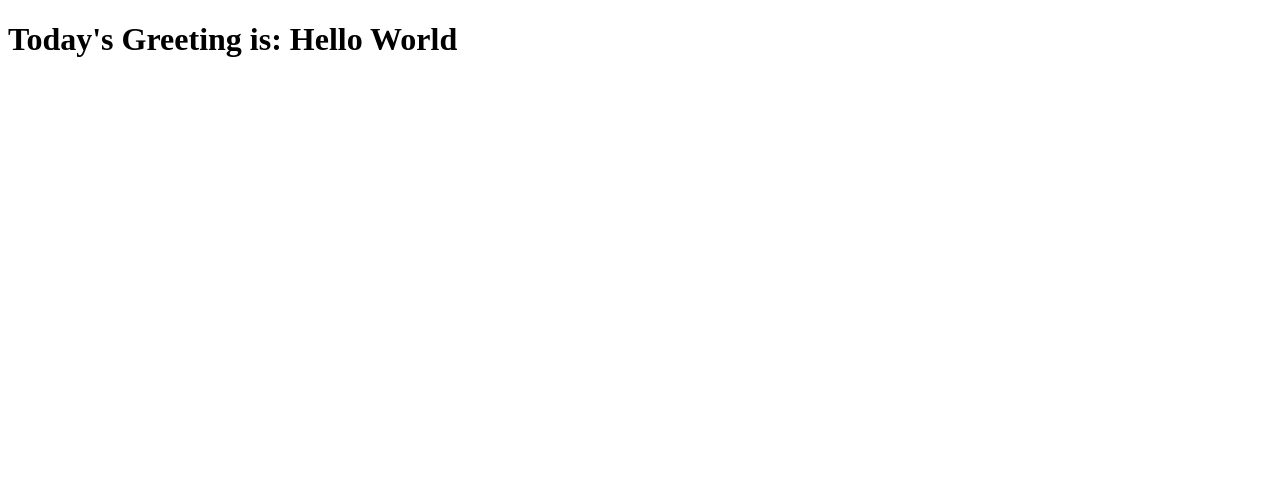
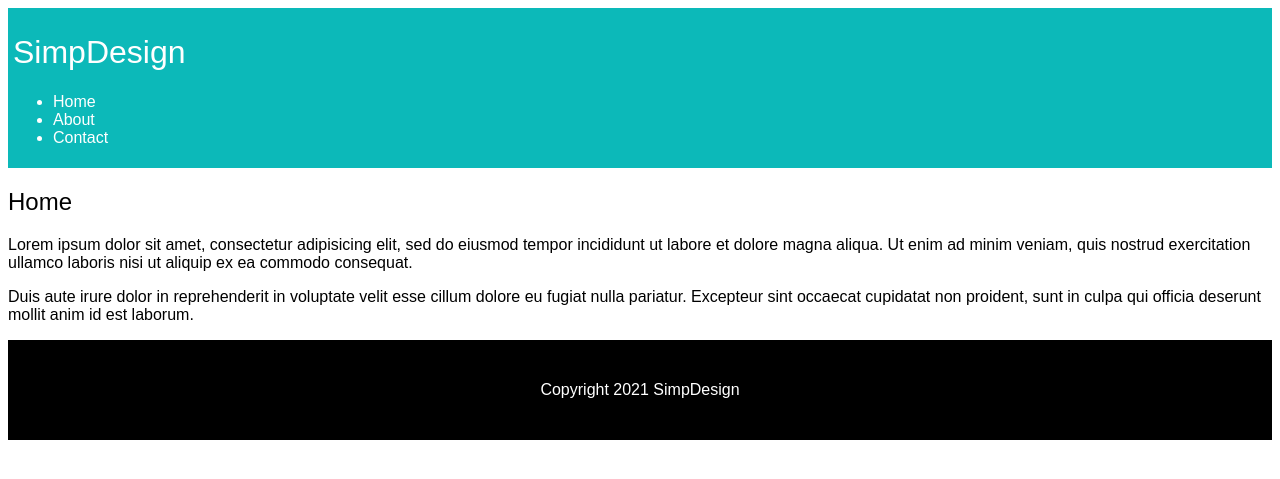
Before and after one commit to spenxeram/2021CSWeek1, a PHP site: page / in a window 1280 px wide. Shown: the top 479 px of the page. Run offline with PHP 8.4, Linux system fonts and the light colour scheme.

Commit message:
SimpDesign

```diff
--- /dev/null
+++ b/Week2/Lecture2/includes/footer.php
@@ -0,0 +1,5 @@
+<footer>
+<h4>Copyright <?php echo date("Y"); ?> SimpDesign<h4>
+</footer>
+</body>
+</html>
--- /dev/null
+++ b/Week2/Lecture2/includes/header.php
@@ -0,0 +1,38 @@
+<?php
+
+ ?>
+
+<!DOCTYPE html>
+<html lang="en" dir="ltr">
+  <head>
+    <meta charset="utf-8">
+    <title>SimpDesign | Home</title>
+    <style media="screen">
+    *{
+      font-family: sans-serif;
+      font-weight: lighter;
+    }
+    footer {
+      background: black;
+      color: white;
+      text-align: center;
+      padding: 20px;
+    }
+    header {
+    background: #0cb9b9;
+    padding: 5px;
+    color: white;
+    }
+    </style>
+  </head>
+  <body>
+    <header>
+      <h1>SimpDesign</h1>
+      <nav>
+        <ul>
+          <li> <a href="index.php"></a>Home</li>
+          <li> <a href="about.php"></a>About</li>
+          <li> <a href="contact.php"></a>Contact</li>
+        </ul>
+      </nav>
+    </header>
--- a/Week2/Lecture2/index.php
+++ b/Week2/Lecture2/index.php
@@ -1,19 +1,9 @@
 <?php
-$greeting = "Gutentag World";
-function greet($greeting) {
-  echo "<h1>Today's Greeting is: " . $greeting . "<h1>";
-}
+include 'includes/header.php';
  ?>
- <!DOCTYPE html>
- <html lang="en" dir="ltr">
-   <head>
-     <meta charset="utf-8">
-     <title></title>
-   </head>
-   <body>
-<?php
-greet("Hello World");
- ?>
-
-   </body>
- </html>
+    <h2>Home</h2>
+    <p>Lorem ipsum dolor sit amet, consectetur adipisicing elit, sed do eiusmod tempor incididunt ut labore et dolore magna aliqua. Ut enim ad minim veniam, quis nostrud exercitation ullamco laboris nisi ut aliquip ex ea commodo consequat.</p>
+    <p> Duis aute irure dolor in reprehenderit in voluptate velit esse cillum dolore eu fugiat nulla pariatur. Excepteur sint occaecat cupidatat non proident, sunt in culpa qui officia deserunt mollit anim id est laborum.</p>
+  <?php
+include 'includes/footer.php';
+   ?>
```
Also changed, not shown: Week2/Lecture2/about.php (added, +9 -0 lines), Week2/Lecture2/contact.php (added, +9 -0 lines).
